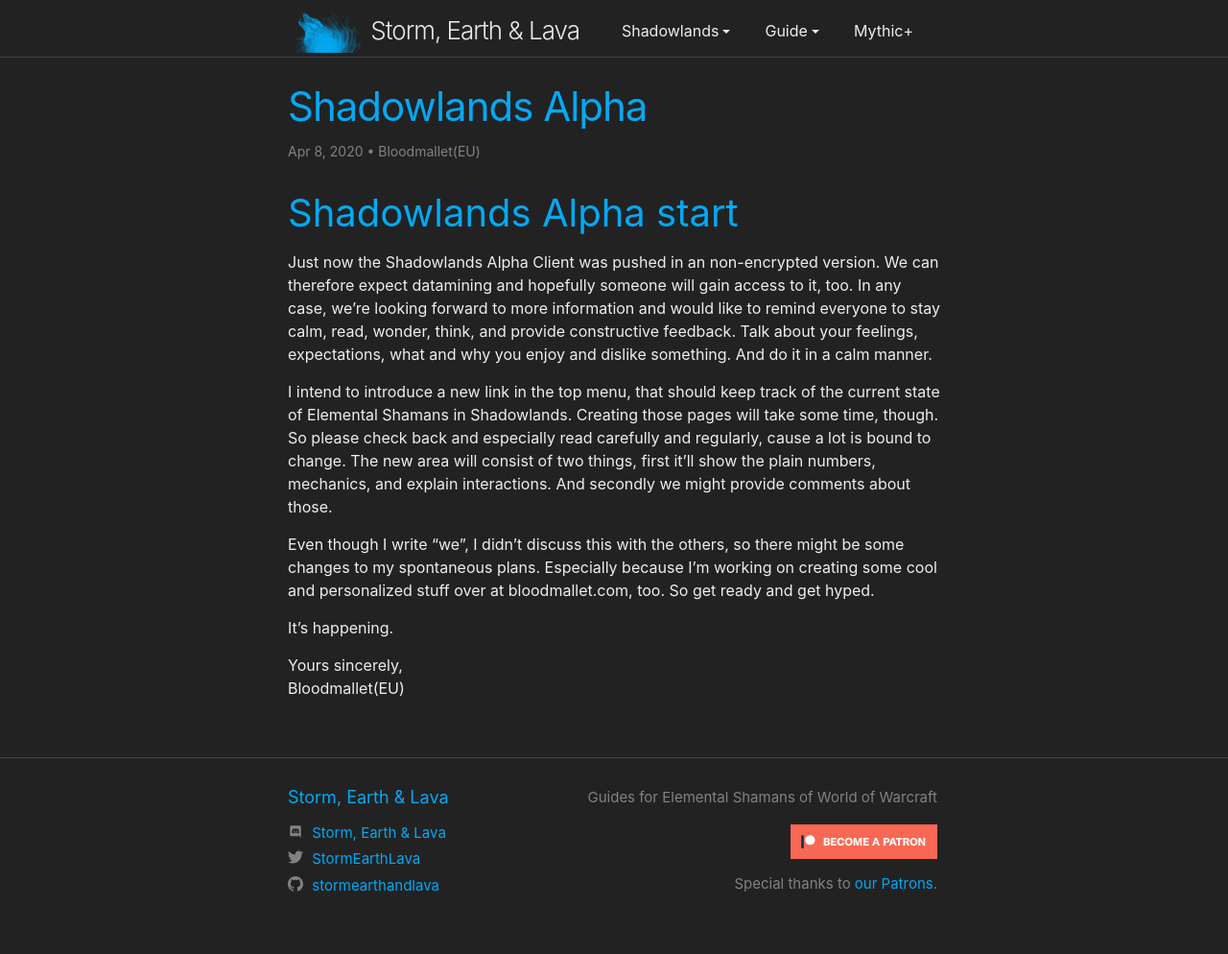
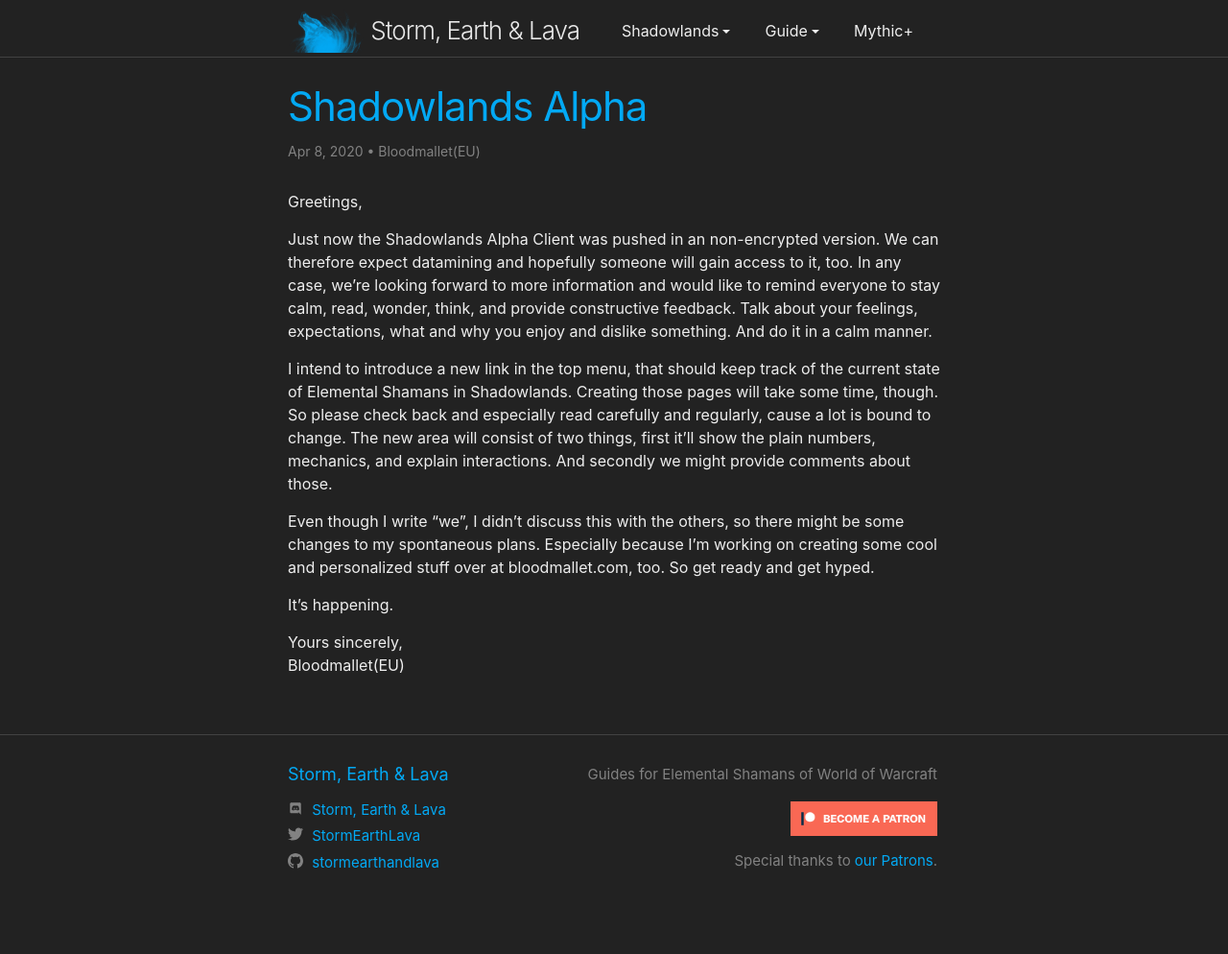
Before and after one commit to stormearthandlava/stormearthandlava.github.io, a Jekyll site: the page built from blog/_posts/2020-04-08-shadowlands-alpha.md, in a window 1280 px wide. Shown: the whole page at 96% size. Built offline with Jekyll 4.4.1, drawn with Linux system fonts in a browser that asks for light colours; a script that is not in the unit is left out; after the commit the page ends 970 px from its top, so only the background shows below that.

Commit message:
remove doubled title

```diff
--- a/blog/_posts/2020-04-08-shadowlands-alpha.md
+++ b/blog/_posts/2020-04-08-shadowlands-alpha.md
@@ -6,7 +6,7 @@
 author: Bloodmallet(EU)
 ---
 
-# Shadowlands Alpha start
+Greetings,
 
 Just now the Shadowlands Alpha Client was pushed in an non-encrypted version. We can therefore expect datamining and hopefully someone will gain access to it, too. In any case, we're looking forward to more information and would like to remind everyone to stay calm, read, wonder, think, and provide constructive feedback. Talk about your feelings, expectations, what and why you enjoy and dislike something. And do it in a calm manner.
 
```
